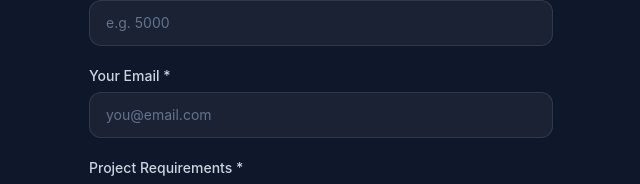
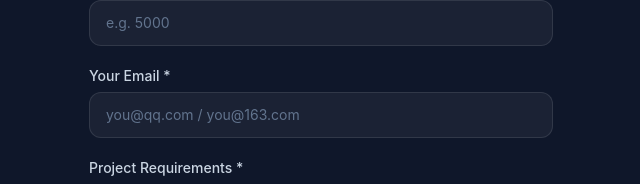
Before and after one commit to jxy-user/devstudio-portfolio, a Next.js app: page / in a window 1280 px wide. Shown: the part 1988-2172 px from the top of the page, without its empty margins (319-959 px from the left). Built offline with nearby package versions, Linux system fonts and the light colour scheme.

Commit message:
Update email placeholder to include QQ and 163

```diff
--- a/src/app/page.tsx
+++ b/src/app/page.tsx
@@ -148,7 +148,7 @@ export default function Home() {
               type="email"
               name="email"
               required
-              placeholder="you@email.com"
+              placeholder="you@qq.com / you@163.com"
               className="w-full px-4 py-3 bg-white/5 border border-white/10 rounded-xl text-slate-200 placeholder:text-slate-500 focus:outline-none focus:border-indigo-500 focus:ring-1 focus:ring-indigo-500 transition-colors text-sm"
             />
           </div>
```
